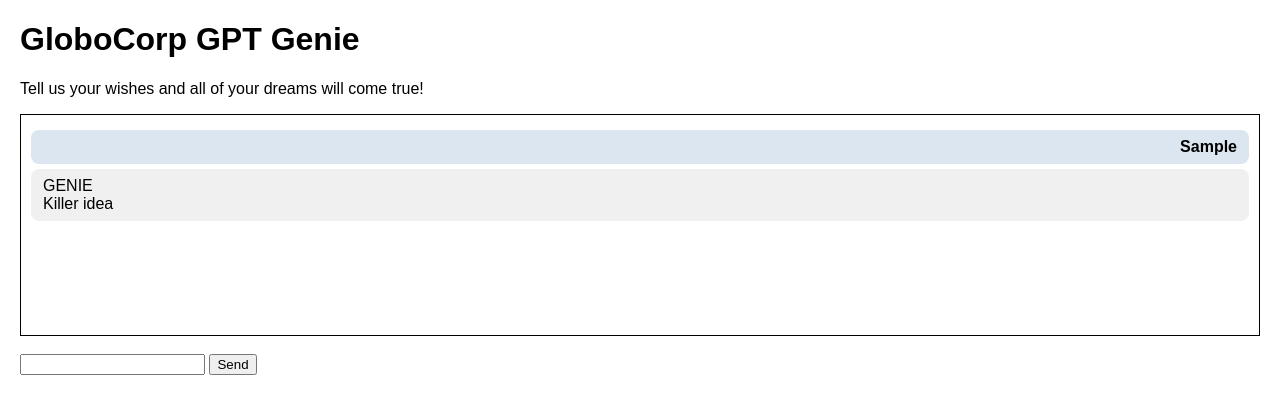
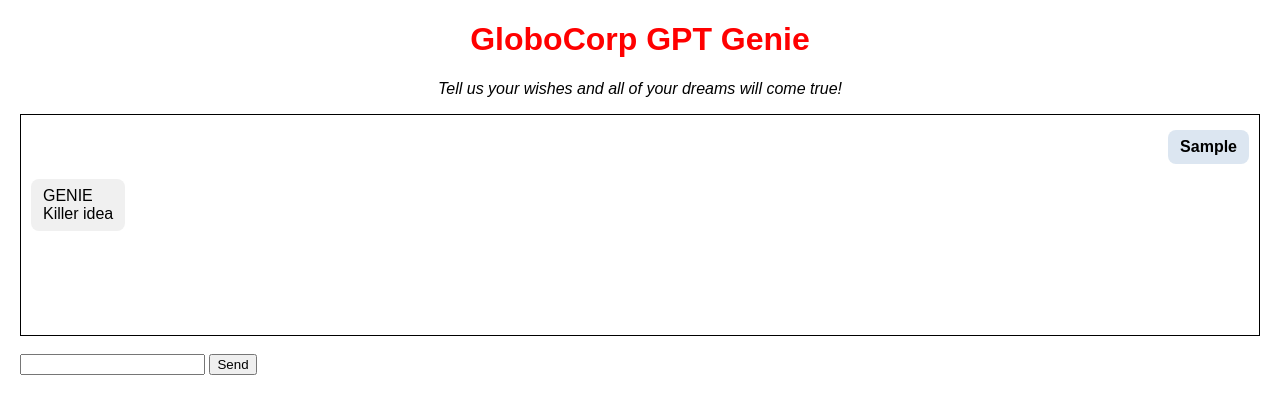
Before and after one commit to pycoder49/midterm-two-makeup, a plain HTML site: page refactored_code/index.html in a window 1280 px wide. Both pictures are taken after typing "Sample" into the empty fields and a click on the button "Send". Drawn offline with Linux system fonts and the light colour scheme.

Commit message:
Update style.css

```diff
--- a/refactored_code/style.css
+++ b/refactored_code/style.css
@@ -1,6 +1,7 @@
 body {
     font-family: Arial, sans-serif;
     margin: 20px;
+    background-color: light-blue;
 }
 
 #chat {
@@ -8,6 +9,14 @@ body {
     height: 200px;
     overflow-y: scroll;
     padding: 10px;
+    display: flex;
+    flex-direction: column;
+    gap: 5px;
+}
+
+h1 {
+    color: red;
+    text-align: center;
 }
 
 .message {
@@ -15,6 +24,8 @@ body {
     padding: 8px 12px;
     border-radius: 8px;
     word-wrap: break-word;
+    width: fit-content;
+    max-width: 80%;
 }
 
 .user {
@@ -28,3 +39,8 @@ body {
     background: #f0f0f0;
     align-self: flex-start;
 }
+
+p {
+    text-align: center;
+    font-style: italic;
+}
```
